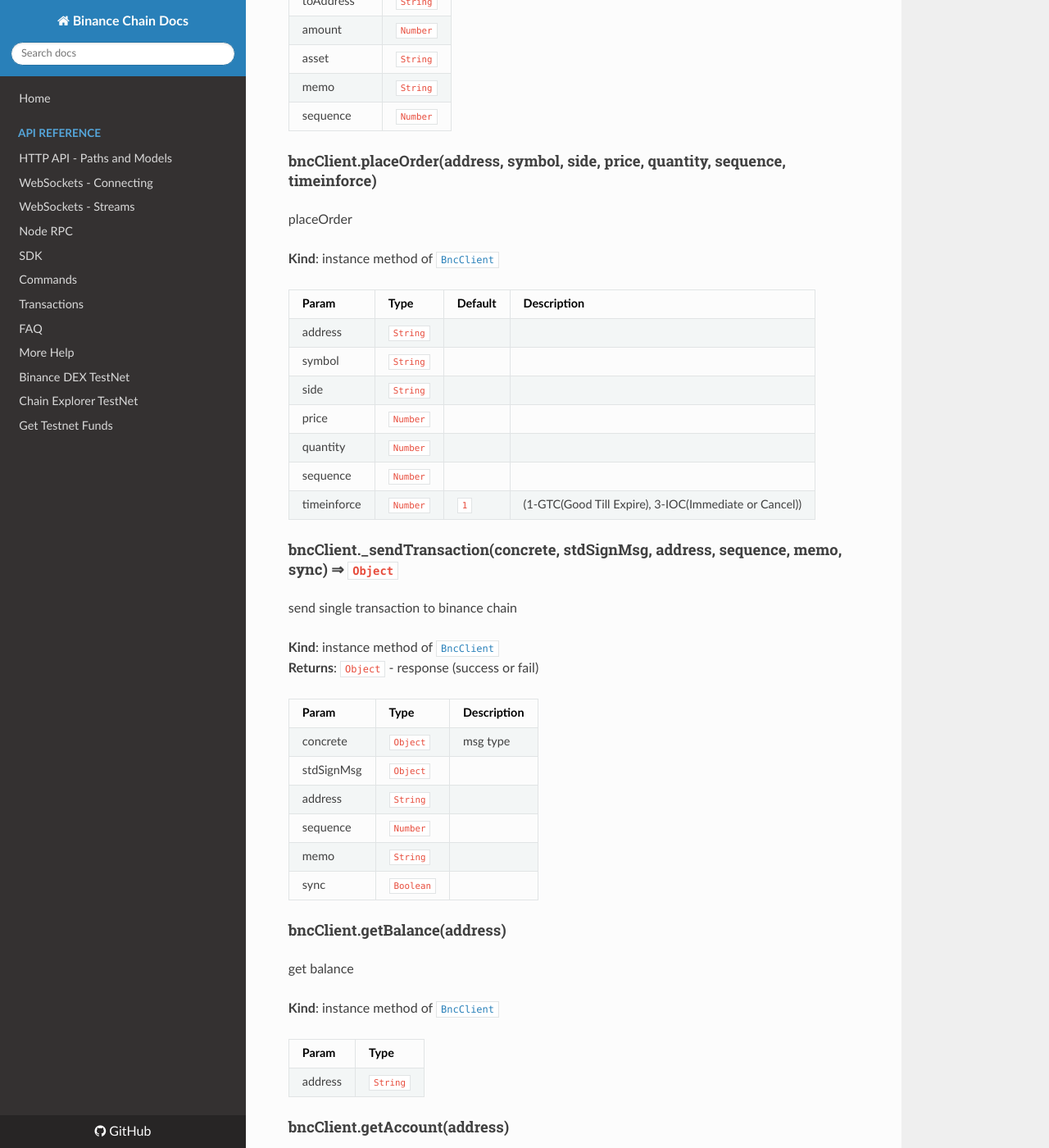
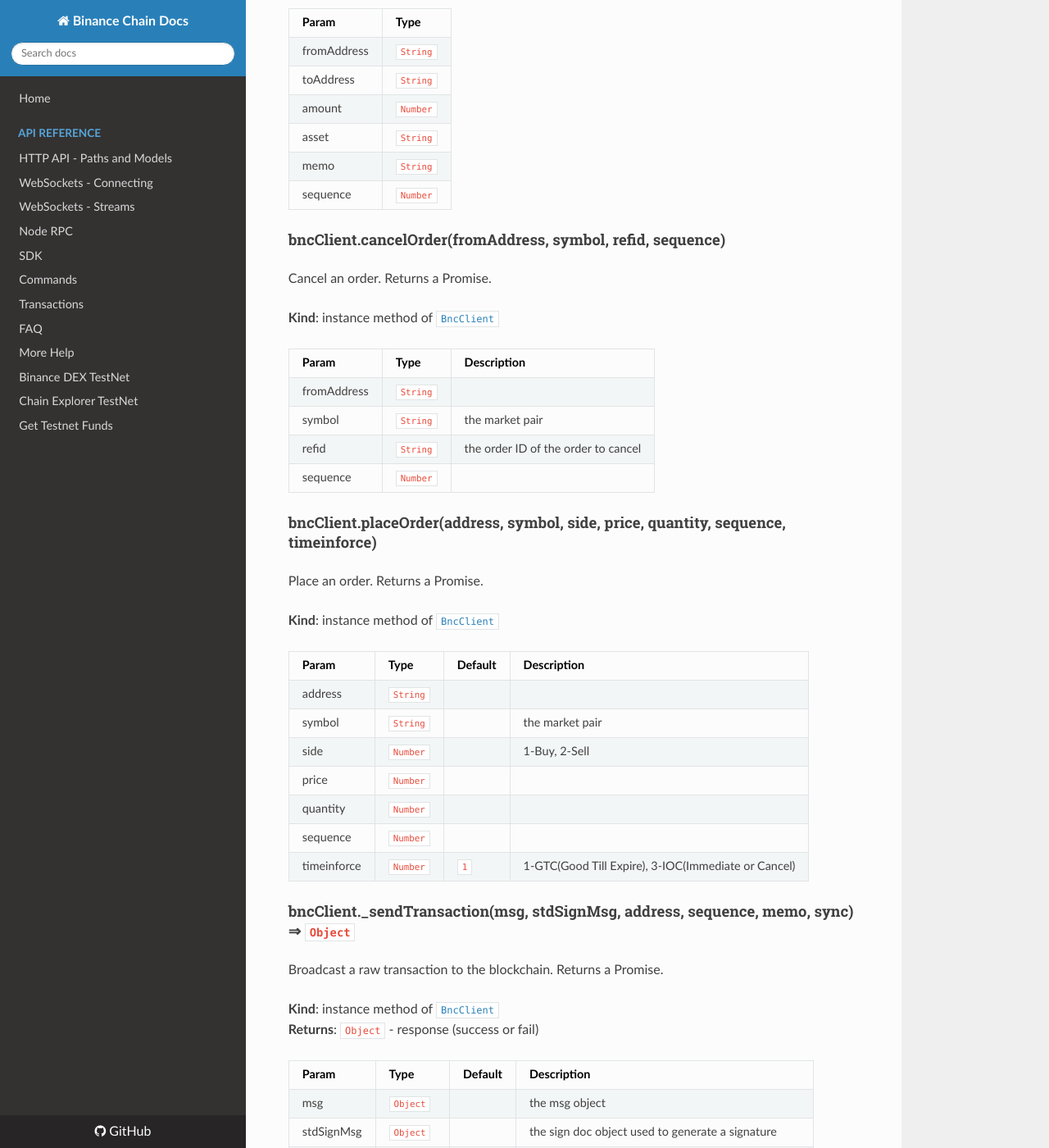
Before and after one commit to yash-sharma1/docs-site, an MkDocs documentation site: the page built from docs/api-reference/js-sdk/jsdoc.md, in a window 1280 px wide and 1400 px high, scrolled down 1886 px. Shown: the whole window at 82% size. Built offline with MkDocs 1.6.1, drawn with Linux system fonts in a browser that asks for light colours; nearby versions of some CDN libraries; some of the changed text lies outside the part shown.

Commit message:
Update jsdoc.md

```diff
--- a/docs/api-reference/js-sdk/jsdoc.md
+++ b/docs/api-reference/js-sdk/jsdoc.md
@@ -29,8 +29,9 @@
     * [.BncClient](#module_client.BncClient)
         * [new exports.BncClient(server)](#new_module_client.BncClient_new)
         * [.transfer(fromAddress, toAddress, amount, asset, memo, sequence)](#module_client.BncClient+transfer)
+        * [.cancelOrder(fromAddress, symbol, refid, sequence)](#module_client.BncClient+cancelOrder)
         * [.placeOrder(address, symbol, side, price, quantity, sequence, timeinforce)](#module_client.BncClient+placeOrder)
-        * [._sendTransaction(concrete, stdSignMsg, address, sequence, memo, sync)](#module_client.BncClient+_sendTransaction) ⇒ <code>Object</code>
+        * [._sendTransaction(msg, stdSignMsg, address, sequence, memo, sync)](#module_client.BncClient+_sendTransaction) ⇒ <code>Object</code>
         * [.getBalance(address)](#module_client.BncClient+getBalance)
         * [.getAccount(address)](#module_client.BncClient+getAccount)
         * [.createAccount()](#module_client.BncClient+createAccount) ⇒ <code>Object</code>
@@ -54,8 +55,9 @@
 * [.BncClient](#module_client.BncClient)
     * [new exports.BncClient(server)](#new_module_client.BncClient_new)
     * [.transfer(fromAddress, toAddress, amount, asset, memo, sequence)](#module_client.BncClient+transfer)
+    * [.cancelOrder(fromAddress, symbol, refid, sequence)](#module_client.BncClient+cancelOrder)
     * [.placeOrder(address, symbol, side, price, quantity, sequence, timeinforce)](#module_client.BncClient+placeOrder)
-    * [._sendTransaction(concrete, stdSignMsg, address, sequence, memo, sync)](#module_client.BncClient+_sendTransaction) ⇒ <code>Object</code>
+    * [._sendTransaction(msg, stdSignMsg, address, sequence, memo, sync)](#module_client.BncClient+_sendTransaction) ⇒ <code>Object</code>
     * [.getBalance(address)](#module_client.BncClient+getBalance)
     * [.getAccount(address)](#module_client.BncClient+getAccount)
     * [.createAccount()](#module_client.BncClient+createAccount) ⇒ <code>Object</code>
@@ -78,6 +80,8 @@
 <a name="module_client.BncClient+transfer"></a>
 
 #### bncClient.transfer(fromAddress, toAddress, amount, asset, memo, sequence)
+Transfer tokens from one address to another. Returns a Promise.
+
 **Kind**: instance method of [<code>BncClient</code>](#module_client.BncClient)
 
 | Param | Type |
@@ -89,44 +93,58 @@
 | memo | <code>String</code> |
 | sequence | <code>Number</code> |
 
+<a name="module_client.BncClient+cancelOrder"></a>
+
+#### bncClient.cancelOrder(fromAddress, symbol, refid, sequence)
+Cancel an order. Returns a Promise.
+
+**Kind**: instance method of [<code>BncClient</code>](#module_client.BncClient)
+
+| Param | Type | Description |
+| --- | --- | --- |
+| fromAddress | <code>String</code> |  |
+| symbol | <code>String</code> | the market pair |
+| refid | <code>String</code> | the order ID of the order to cancel |
+| sequence | <code>Number</code> |  |
+
 <a name="module_client.BncClient+placeOrder"></a>
 
 #### bncClient.placeOrder(address, symbol, side, price, quantity, sequence, timeinforce)
-placeOrder
+Place an order. Returns a Promise.
 
 **Kind**: instance method of [<code>BncClient</code>](#module_client.BncClient)
 
 | Param | Type | Default | Description |
 | --- | --- | --- | --- |
 | address | <code>String</code> |  |  |
-| symbol | <code>String</code> |  |  |
-| side | <code>String</code> |  |  |
+| symbol | <code>String</code> |  | the market pair |
+| side | <code>Number</code> |  | 1-Buy, 2-Sell |
 | price | <code>Number</code> |  |  |
 | quantity | <code>Number</code> |  |  |
 | sequence | <code>Number</code> |  |  |
-| timeinforce | <code>Number</code> | <code>1</code> | (1-GTC(Good Till Expire), 3-IOC(Immediate or Cancel)) |
+| timeinforce | <code>Number</code> | <code>1</code> | 1-GTC(Good Till Expire), 3-IOC(Immediate or Cancel) |
 
 <a name="module_client.BncClient+_sendTransaction"></a>
 
-#### bncClient.\_sendTransaction(concrete, stdSignMsg, address, sequence, memo, sync) ⇒ <code>Object</code>
-send single transaction to binance chain
+#### bncClient.\_sendTransaction(msg, stdSignMsg, address, sequence, memo, sync) ⇒ <code>Object</code>
+Broadcast a raw transaction to the blockchain. Returns a Promise.
 
 **Kind**: instance method of [<code>BncClient</code>](#module_client.BncClient)
 **Returns**: <code>Object</code> - response (success or fail)
 
-| Param | Type | Description |
-| --- | --- | --- |
-| concrete | <code>Object</code> | msg type |
-| stdSignMsg | <code>Object</code> |  |
-| address | <code>String</code> |  |
-| sequence | <code>Number</code> |  |
-| memo | <code>String</code> |  |
-| sync | <code>Boolean</code> |  |
+| Param | Type | Default | Description |
+| --- | --- | --- | --- |
+| msg | <code>Object</code> |  | the msg object |
+| stdSignMsg | <code>Object</code> |  | the sign doc object used to generate a signature |
+| address | <code>String</code> |  |  |
+| sequence | <code>Number</code> | <code></code> | the account sequence (optional, fetched if not given) |
+| memo | <code>String</code> |  | transaction memo, optional |
+| sync | <code>Boolean</code> | <code>true</code> | use synchronous mode, optional |
 
 <a name="module_client.BncClient+getBalance"></a>
 
 #### bncClient.getBalance(address)
-get balance
+Get an address balance. Returns a Promise.
 
 **Kind**: instance method of [<code>BncClient</code>](#module_client.BncClient)
 
@@ -306,7 +324,12 @@
 Generates 32 bytes of random entropy
 
 **Kind**: static constant of [<code>crypto</code>](#module_crypto)
-**Returns**: <code>string</code> - entropy hexstring
+**Returns**: <code>string</code> - entropy bytes hexstring
+
+| Param | Type | Description |
+| --- | --- | --- |
+| len | <code>number</code> | output length (default: 32 bytes) |
+
 <a name="module_crypto.generateRandomArray"></a>
 
 ### crypto.generateRandomArray ⇒ <code>ArrayBuffer</code>
@@ -455,7 +478,7 @@
 | Param | Type | Description |
 | --- | --- | --- |
 | mnemonic | <code>string</code> | the mnemonic phrase words |
-| derive | <code>bool</code> | derive a private key using the default HD path, default: true |
+| derive | <code>bool</code> | derive a private key using the default HD path (default: true) |
 
 <a name="module_amino"></a>
 
```
